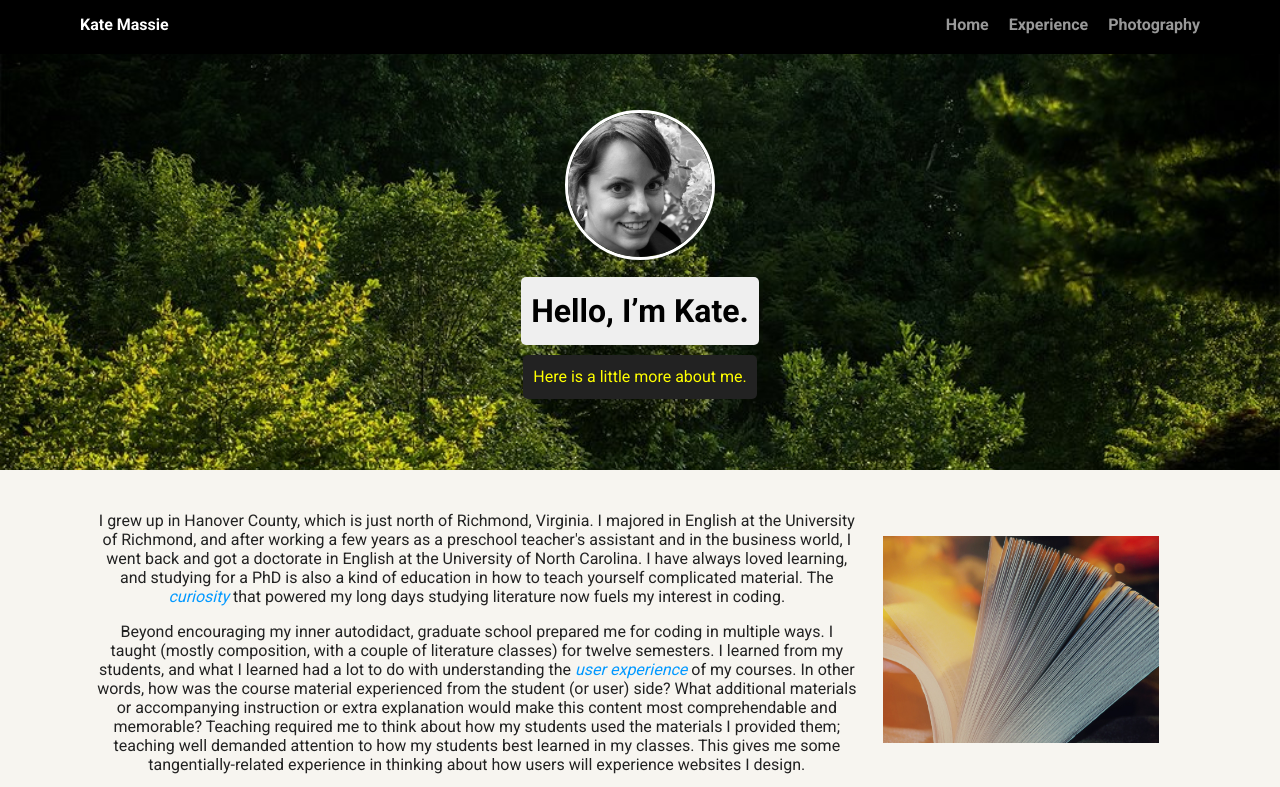
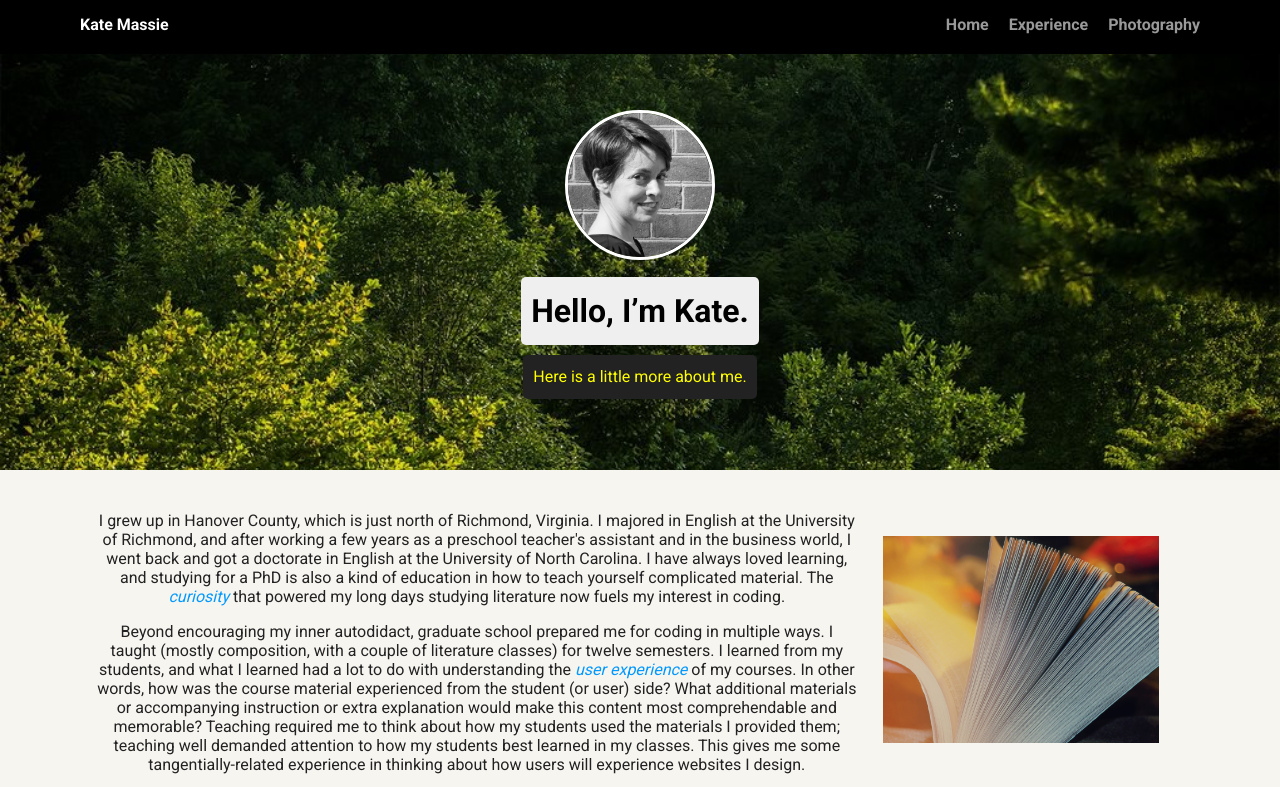
Before and after one commit to katemassie/Treehouse-Portfolio-Updated, a plain HTML site: page experience.html in a window 1280 px wide. Shown: the top 787 px of the page. Drawn offline with Linux system fonts and the light colour scheme; a web font is replaced by a local one.

Commit message:
Profile photo

```diff
--- a/experience.html
+++ b/experience.html
@@ -18,7 +18,7 @@
     </div>
 
     <header>
-      <img src="images/profile.jpg" alt="Photo of Kate Massie" class="profile-image">
+      <img src="images/profile1.jpg" alt="Photo of Kate Massie" class="profile-image">
       <h1 class="tag name">Hello, I’m Kate.</h1>
       <p class="tag location">Here is a little more about me.</p>
     </header>
```
Also changed, not shown: index.html (+1 -1 lines), photos.html (+1 -1 lines), images/profile1.jpg (added), 1 other file.
